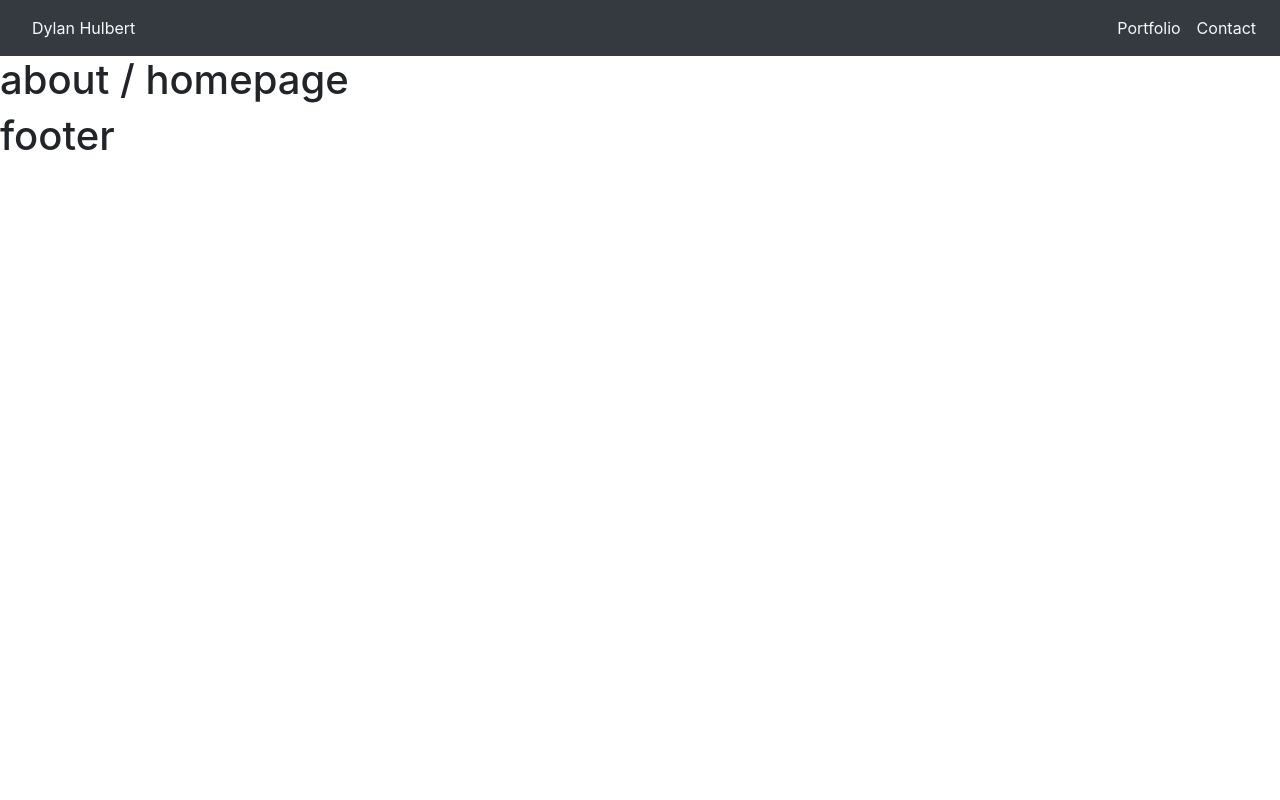
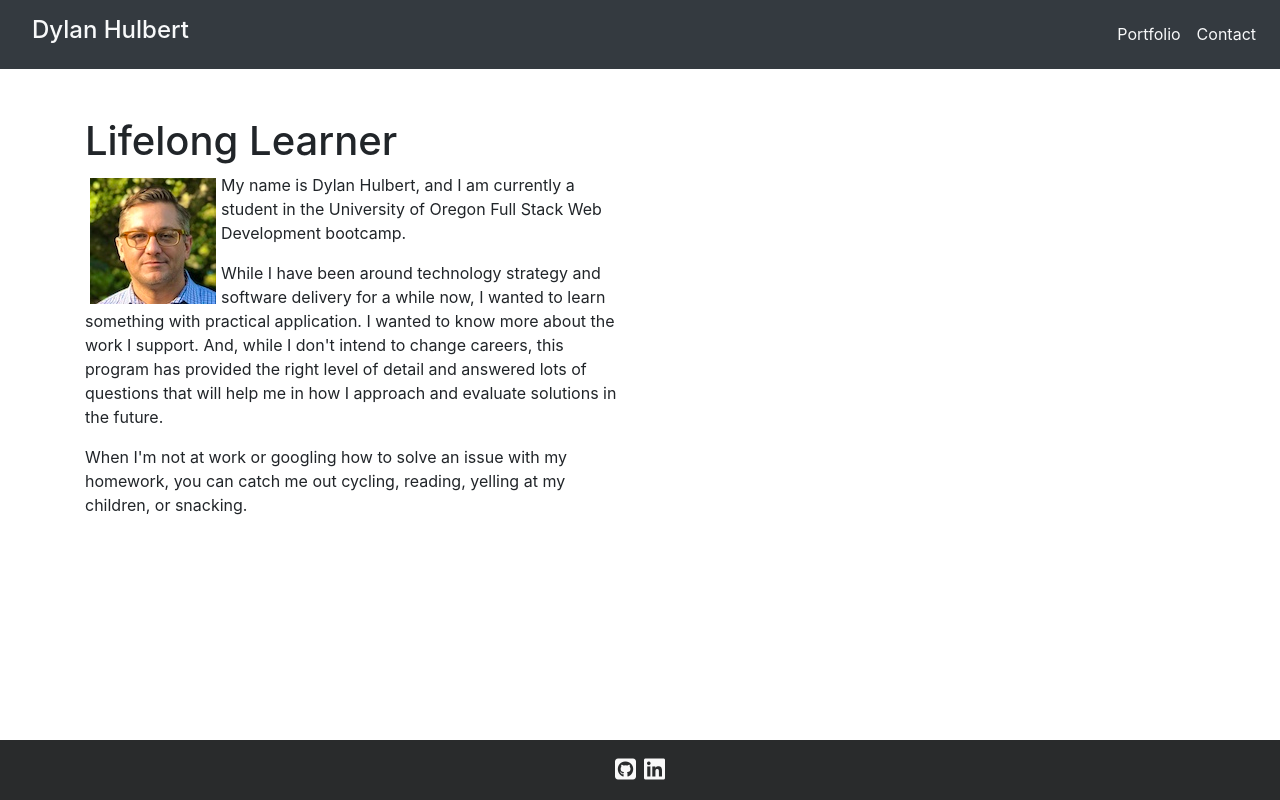
Before and after one commit to dylanhulbert/portfolio.dylanhulbert.com, a React (Create React App) app: page / in a window 1280 px wide. Built offline with nearby package versions, Linux system fonts and the light colour scheme.

Commit message:
updated About

```diff
--- a/public/index.html
+++ b/public/index.html
@@ -4,24 +4,16 @@
     <meta charset="utf-8">
     <meta name="viewport" content="width=device-width, initial-scale=1, shrink-to-fit=no">
     <meta name="theme-color" content="#000000">
-    <!--
-      manifest.json provides metadata used when your web app is added to the
-      homescreen on Android. See https://developers.google.com/web/fundamentals/engage-and-retain/web-app-manifest/
-    -->
+
     <link rel="manifest" href="%PUBLIC_URL%/manifest.json">
     <link rel="shortcut icon" href="%PUBLIC_URL%/favicon.ico">
-    <!--
-      Notice the use of %PUBLIC_URL% in the tags above.
-      It will be replaced with the URL of the `public` folder during the build.
-      Only files inside the `public` folder can be referenced from the HTML.
-      Unlike "/favicon.ico" or "favicon.ico", "%PUBLIC_URL%/favicon.ico" will
-      work correctly both with client-side routing and a non-root public URL.
-      Learn how to configure a non-root public URL by running `npm run build`.
-    -->
 
     <link rel="stylesheet" href="https://stackpath.bootstrapcdn.com/bootstrap/4.1.0/css/bootstrap.min.css"
     integrity="sha384-9gVQ4dYFwwWSjIDZnLEWnxCjeSWFphJiwGPXr1jddIhOegiu1FwO5qRGvFXOdJZ4"
     crossorigin="anonymous">
+
+    <script src="https://kit.fontawesome.com/1cc5977b2c.js" crossorigin="anonymous"></script>
+
 
     <title>Dylan Hulbert</title>
   </head>
@@ -30,14 +22,6 @@
       You need to enable JavaScript to run this app.
     </noscript>
     <div id="root"></div>
-    <!--
-      This HTML file is a template.
-      If you open it directly in the browser, you will see an empty page.
-      You can add webfonts, meta tags, or analytics to this file.
-      The build step will place the bundled scripts into the <body> tag.
-      To begin the development, run `npm start` or `yarn start`.
-      To create a production bundle, use `npm run build` or `yarn build`.
-    -->
 
     <script src="https://code.jquery.com/jquery-3.3.1.slim.min.js"
     integrity="sha384-q8i/X+965DzO0rT7abK41JStQIAqVgRVzpbzo5smXKp4YfRvH+8abtTE1Pi6jizo"
--- a/src/pages/About.js
+++ b/src/pages/About.js
@@ -1,10 +1,40 @@
 import React from 'react'
+import Image from 'react-bootstrap/Image'
 
 export default function About() {
   return (
 
     <div>
-      <h1>about / homepage</h1>
+
+
+ <section>
+    <div class="container">
+      <div class="row">
+        <div class="col-lg-6">
+          <h1 class="mt-5">Lifelong Learner</h1>
+
+
+          <Image src="/img/dh.jpg" rounded className="float-left" style={{padding: 5, alignSelf: 'flex-start'}} />
+
+            <div class="single-post-content-wrapper">
+              <p>
+                My name is Dylan Hulbert, and I am currently a student in the University of Oregon Full Stack Web Development bootcamp.
+              </p>
+              <p>
+                While I have been around technology strategy and software delivery for a while now, I wanted to learn something with practical application.  I wanted to know more about the work I support.  And, while I don't intend to change careers,
+                this program has provided the right level of detail and answered lots of questions that will help me in how I approach and evaluate solutions in the future.
+              </p>
+              <p>
+                When I'm not at work or googling how to solve an issue with my homework, you can catch me out cycling, reading, yelling at my children, or snacking.
+              </p>
+            </div>
+          <div class="mb-5"></div>
+        </div>
+      </div>
+    </div>
+  </section>
+
+
     </div>
 
   )
--- a/src/pages/Contact.js
+++ b/src/pages/Contact.js
@@ -1,10 +1,29 @@
 import React from 'react'
+import './contact.css';
 
 export default function Contact() {
   return (
 
     <div>
-      <h1>contact</h1>
+
+<section>
+    <div class="container">
+      <div class="row">
+        <div class="col-lg-6">
+          <h1 class="mt-5">Contact Me</h1>
+          <p>
+            <p>Email: <a href="mailto://dylan@dylanhulbert.com">dylan@dylanhulbert.com</a></p>
+            <p>LinkedIn: <a href="https://www.linkedin.com/in/dylanhulbert/">https://www.linkedin.com/in/dylanhulbert/</a></p>
+            <p>GitHub: <a href="https://github.com/dylanhulbert">https://github.com/dylanhulbert</a></p>
+            <p>Cell: </p>
+            <p>And, a link to my <a href="assets/res/resume.pdf">resume</a></p>
+          </p>
+          <div class="mb-5"></div>
+        </div>
+      </div>
+    </div>
+  </section>
+
     </div>
 
   )
--- a/src/pages/Footer.js
+++ b/src/pages/Footer.js
@@ -1,13 +1,21 @@
 import React from "react";
+import './footer.css';
 
-const FooterPage = () => {
+export default function Footer() {
   return (
 
 <div>
-  <h1>footer</h1>
+  <footer class="footer">
+    <div class="container">
+      <div class="text-center text-light icon">
+
+        <a href="https://github.com/dylanhulbert" target="new-gh" style={{ marginRight: '.25rem' }}><i class="fab fa-github-square"></i></a>
+        <a href="https://linkedin.com/in/dylanhulbert" target="new-li" style={{ marginLeft: '.25rem' }}><i class="fab fa-linkedin"></i></a>
+
+      </div>
+    </div>
+  </footer>
 </div>
 
-  );
+  )
 }
-
-export default FooterPage;
--- a/src/pages/Navigation.js
+++ b/src/pages/Navigation.js
@@ -7,8 +7,8 @@ export default function Navigation() {
 
     <div>
 
-      <Navbar expand="lg" variant="primary" bg="dark">
-        <Link class="nav-link" to="/"><div class="text-light">Dylan Hulbert</div></Link>
+      <Navbar expand="lg"  bg="dark">
+        <Link class="nav-link" to="/"><div class="text-light"><h4>Dylan Hulbert</h4></div></Link>
           <ul class="navbar-nav ml-auto">
             <li class="nav-item">
               <Link class="nav-link" to="/portfolio"><div class="text-light">Portfolio</div></Link>
--- a/src/pages/Portfolio.js
+++ b/src/pages/Portfolio.js
@@ -4,7 +4,9 @@ export default function Portfolio() {
   return (
 
     <div>
-      <h1>portfolio</h1>
+
+PORTFOLIO
+
     </div>
 
   )
--- /dev/null
+++ b/src/pages/contact.css
@@ -0,0 +1,19 @@
+.icon {
+  font-size: x-large;
+}
+
+a:link {
+  color: #292b2c;
+}
+
+a:visited {
+  color: #292b2c;
+}
+
+a:hover {
+  color: #292b2c;
+}
+
+a:active {
+  color: #292b2c;
+}
--- /dev/null
+++ b/src/pages/footer.css
@@ -0,0 +1,36 @@
+
+html {
+  position: relative;
+  min-height: 100%;
+}
+body {
+  margin-bottom: 60px;
+}
+.footer {
+  position: absolute;
+  bottom: 0;
+  width: 100%;
+  height: 60px;
+  line-height: 60px;
+  background-color: #292b2c;
+}
+
+.icon {
+  font-size: x-large;
+}
+
+a:link {
+  color: #f9f9f9;
+}
+
+a:visited {
+  color: #f9f9f9;
+}
+
+a:hover {
+  color: #f9f9f9;
+}
+
+a:active {
+  color: #f9f9f9;
+}
```
